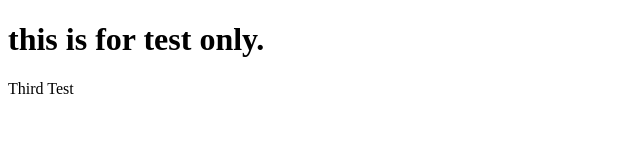
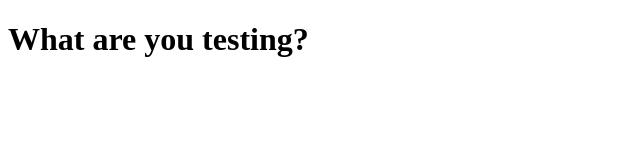
Before and after one commit to ChandanKunwar/Test2, a plain HTML site: page index.html in a window 1280 px wide. Shown: the whole page, without its empty margins (0-640 px from the left). Drawn offline with Linux system fonts and the light colour scheme.

Commit message:
check it

```diff
--- a/index.html
+++ b/index.html
@@ -2,9 +2,8 @@
 <html>
 <body>
 
-<h1>this is for test only.</h1>
+<h1>What are you testing?</h1>
 
-<p>Third Test</p>
 
 </body>
 </html>
```
